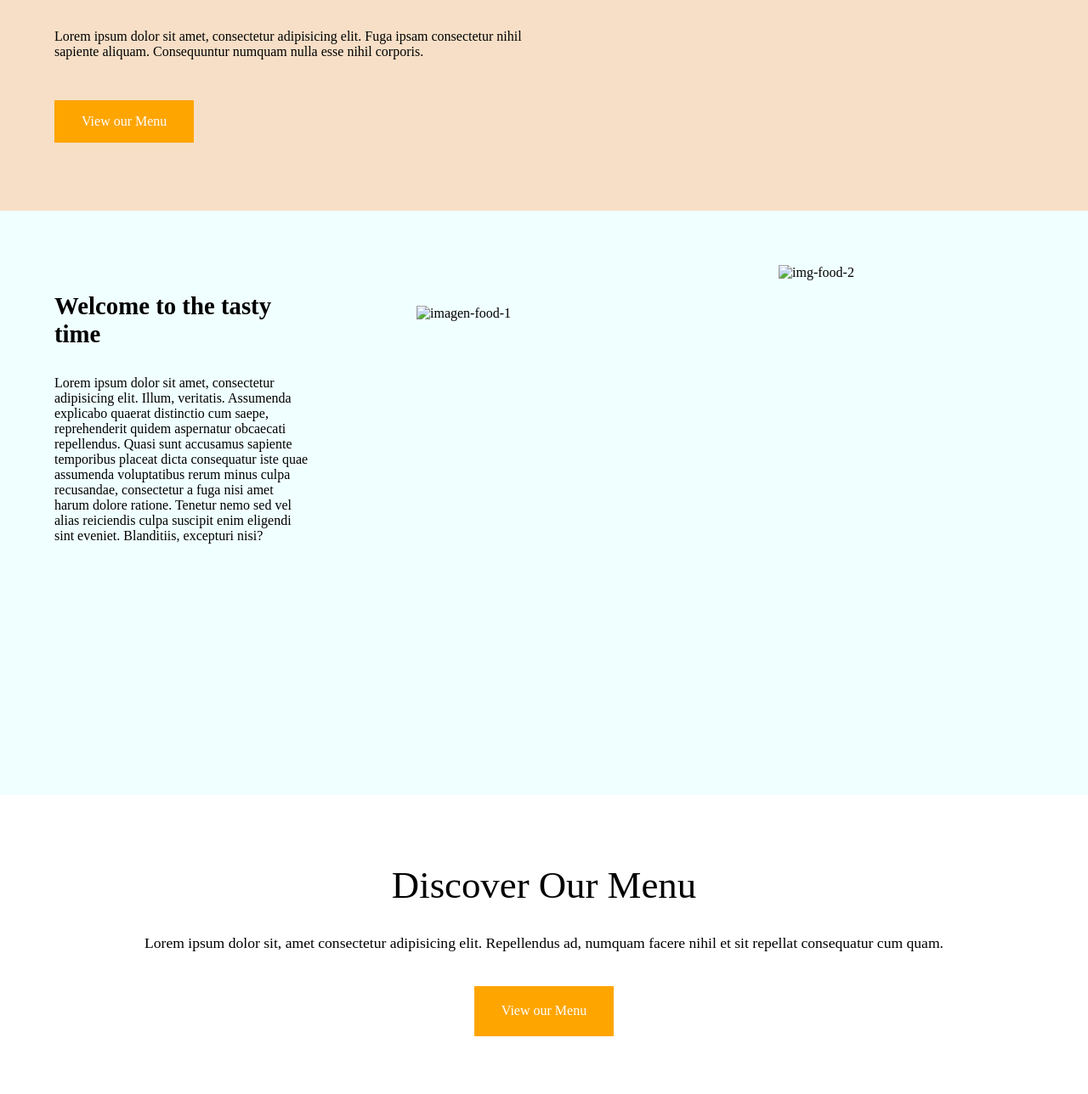
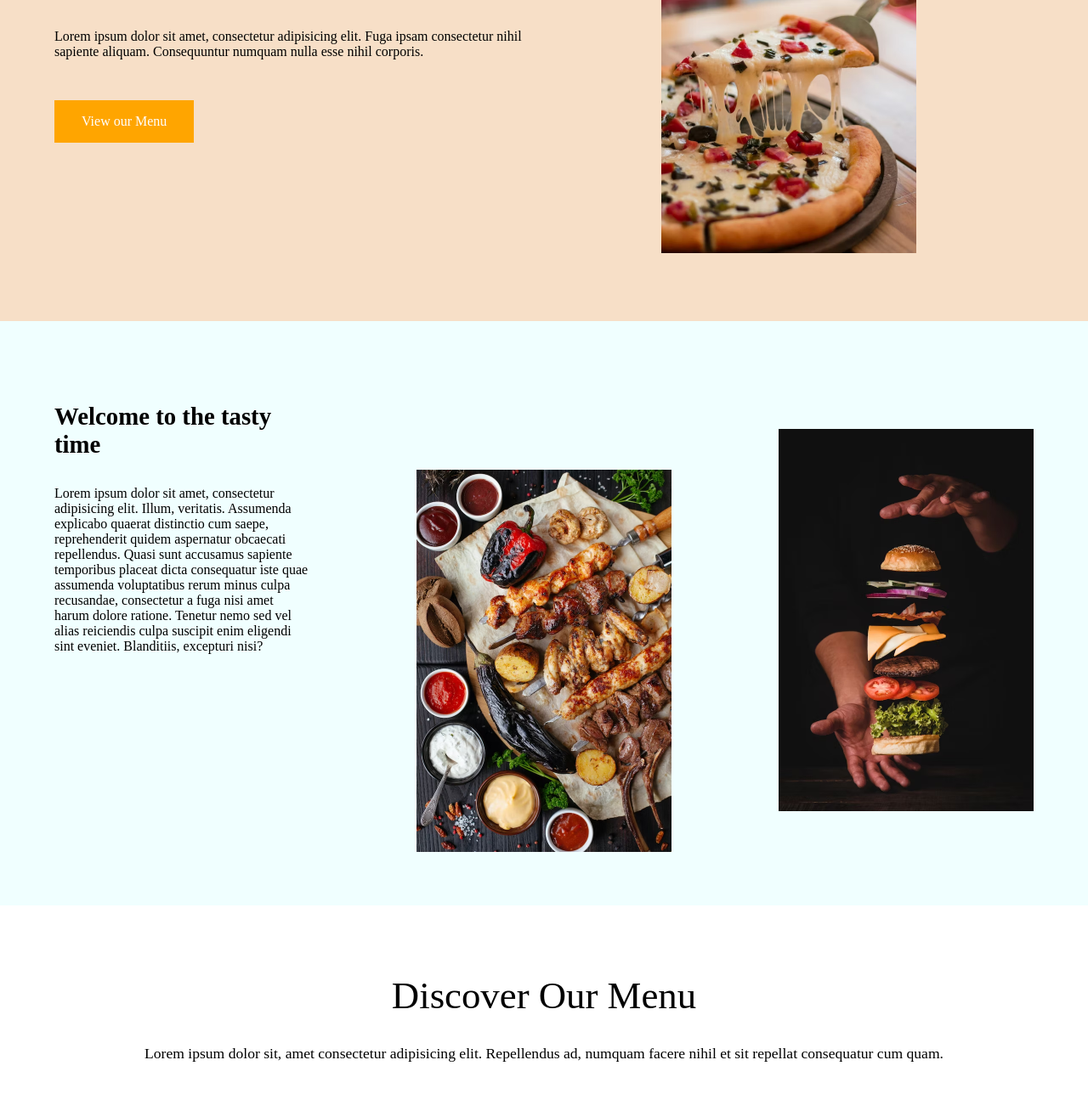
Before and after one commit to HerreraJI/RestaurantFood, a plain HTML site: page index.html in a window 1280 px wide. Shown: the part 357-1645 px from the top of the page at 85% size. Drawn offline with Linux system fonts and the light colour scheme; the site is published under a folder, as on GitHub Pages, so addresses that start at the root find nothing.

Commit message:
Update index.html "actualzacion path imgII"

```diff
--- a/index.html
+++ b/index.html
@@ -39,7 +39,7 @@
                     Consequuntur numquam nulla esse nihil corporis.</p>
                 <a href="#">View our Menu</a>
             </div>
-            <img src="/img/pizza.avif" alt="imagen-menu">
+            <img src="./img/pizza.avif" alt="imagen-menu">
             <!-- </div> -->
         </div>
     </header>
@@ -55,8 +55,8 @@
                     recusandae, consectetur a fuga nisi amet harum dolore ratione. Tenetur nemo sed vel alias reiciendis
                     culpa suscipit enim eligendi sint eveniet. Blanditiis, excepturi nisi?</p>
             </div>
-            <img src="/img/asado.avif" alt="imagen-food-1">
-            <img src="/img/hamburguesa.avif" alt="img-food-2">
+            <img src="./img/asado.avif" alt="imagen-food-1">
+            <img src="./img/hamburguesa.avif" alt="img-food-2">
         </div>
     </section>
     <section id="discover">
@@ -95,7 +95,7 @@
         <h1>Book Your Table</h1>
         <p>To Book a Table, Call Us +123 4567 890 or Use the Form Below</p>
         <div class="wraper-form">
-            <img src="/img/form.jfif" alt="img-form">
+            <img src="./img/form.jfif" alt="img-form">
             <form>
                 <label for="nombre">Nombre*</label>
                 <input type="text" name="nombre" id="nombre">
```
